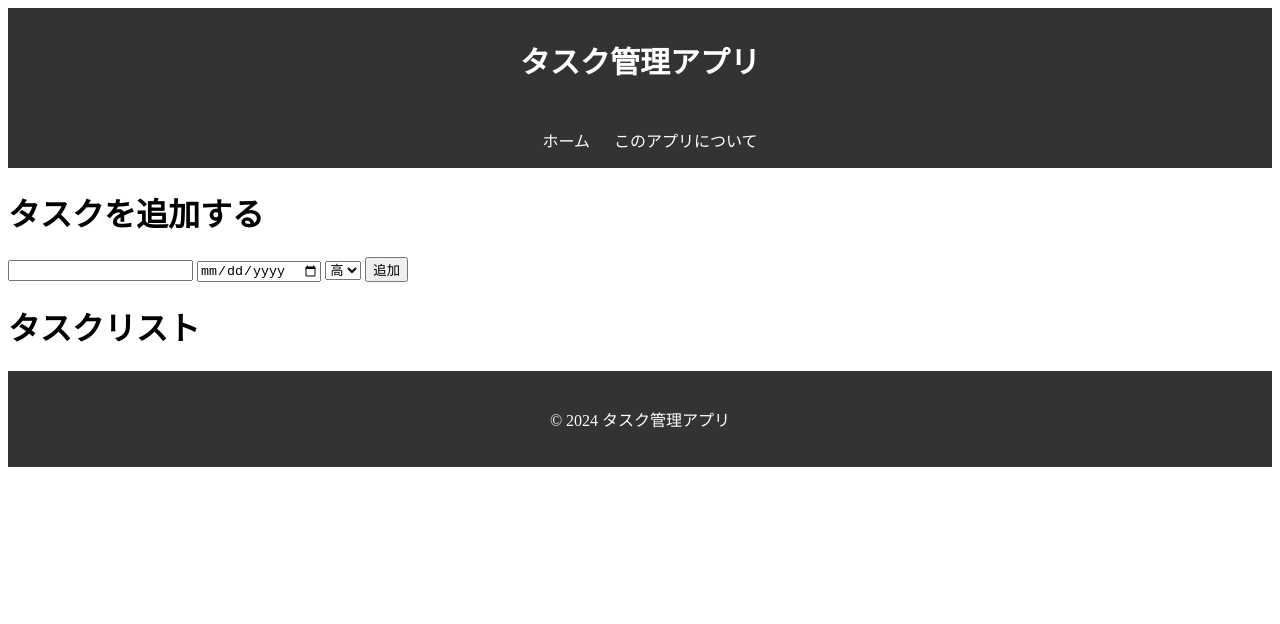
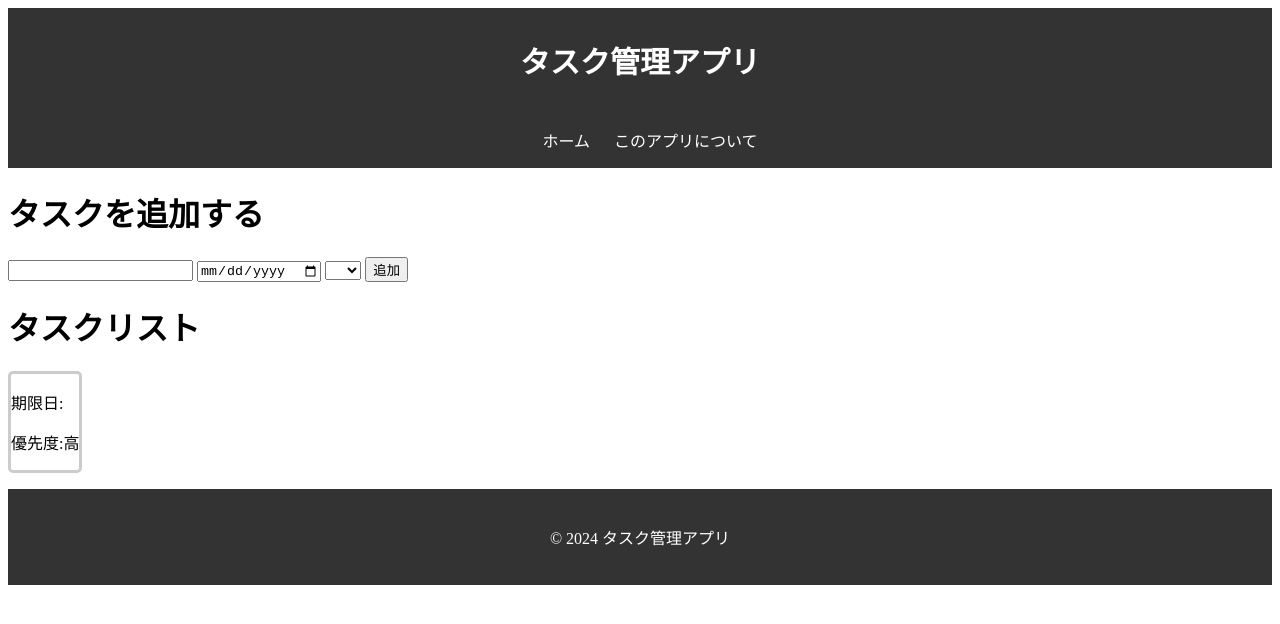
Before and after one commit to nakatomoyanyan/frontend_practice, a plain HTML site: page index.html in a window 1280 px wide. Both pictures are taken after a click on the button "追加". Drawn offline with Linux system fonts and the light colour scheme.

Commit message:
追加ボタンクリック時の動作実装
追加ボタンクリック時の動作を実装しました。
入力されたタスクの名前、期日、優先度をmain下部に表示します。
タスクの名前の長さに応じてタスクの大きさが変わるようにしました。

```diff
--- a/index.html
+++ b/index.html
@@ -31,10 +31,12 @@
             </div>
             <div class="main-task-list">
                 <h1>タスクリスト</h1>
+                <div class="task_list"></div>
             </div>
         </main>
         <footer>
             <p>© 2024 タスク管理アプリ</p>
         </footer>
+        <script src="./task_add.js"></script>
     </body>
 </html>
--- /dev/null
+++ b/task_add.js
@@ -0,0 +1,34 @@
+//入力内容を取得
+let taskValue = document.querySelector('.task_value');//タスクの名前を取得
+let taskDate = document.querySelector('.task_date');//タスクの期日を取得
+let taskImportance = document.querySelector('.task_importance');//タスクの優先度を取得
+let taskSubmit = document.querySelector('.task_submit');//追加ボタンのクリックを確認
+
+//追加ボタンをクリックした時の動作(タスク一覧にタスクを追加)
+taskSubmit.addEventListener('click',() => {
+    //タスクのフォーム作成
+    let taskList = document.querySelector('.task_list');
+    let newTask = document.createElement('div');
+    newTask.style.border = 'solid #cccccc';
+    newTask.style.borderRadius = '5px';
+    newTask.style.display = 'inline-block';//タスク名の長さに応じてタスクのフォームの大きさが変わる
+    taskList.appendChild(newTask);
+    let nullPtag = document.createElement('p');//タスクのフォームを縦並びにする&フォーム同士に空白を開けるため
+    taskList.appendChild(nullPtag);
+    //タスク名を追加
+    let newTaskValue = document.createElement('p');
+    newTaskValue.innerText = taskValue.value;
+    newTask.appendChild(newTaskValue);
+    //タスクの期日を追加
+    let newTaskDate = document.createElement('p');
+    newTaskDate.innerText = '期限日:' + taskDate.value;
+    newTask.appendChild(newTaskDate);
+    //タスクの優先度を追加
+    let newTaskImportance = document.createElement('p');
+    newTaskImportance.innerText = '優先度:' + taskImportance.value;
+    newTask.appendChild(newTaskImportance);
+    //タスク入力フォームを初期化
+    taskValue.value = '';
+    taskDate.value = '';
+    taskImportance.value = '';
+})
```
